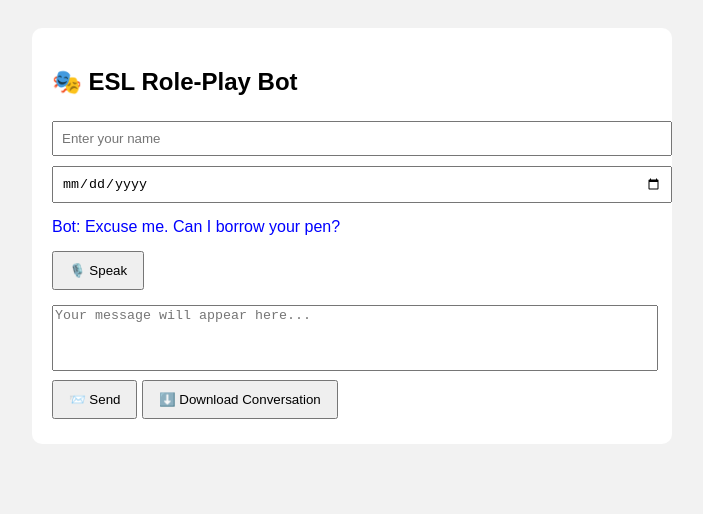
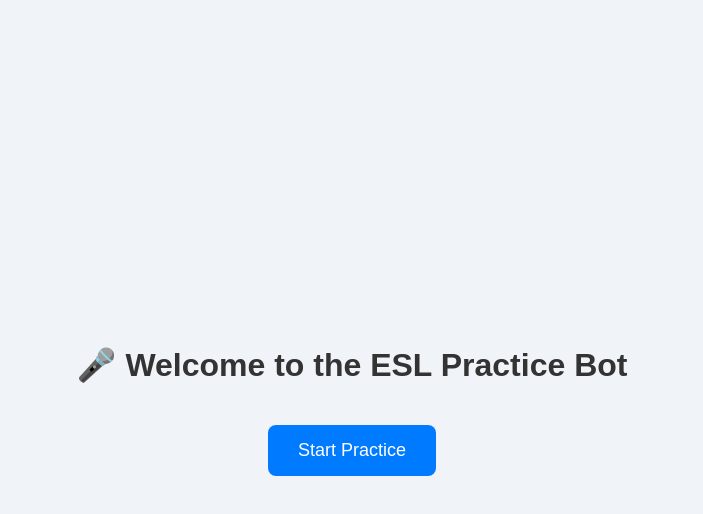
Before and after one commit to Renarbon/Mychattybots, a plain HTML site: page Index.html in a window 1280 px wide. Shown: the whole page, without its empty margins (288-991 px from the left). Drawn offline with nearby package versions, Linux system fonts and the light colour scheme.

Commit message:
Update Index.html

```diff
--- a/Index.html
+++ b/Index.html
@@ -1,170 +1,40 @@
 <!DOCTYPE html>
 <html lang="en">
 <head>
-  <meta charset="UTF-8" />
-  <title>ESL Role-Play Bot</title>
-  <script src="https://cdnjs.cloudflare.com/ajax/libs/jspdf/2.5.1/jspdf.umd.min.js"></script>
+  <meta charset="UTF-8">
+  <title>Welcome – ESL ChattyBot</title>
   <style>
-    body { font-family: Arial; padding: 20px; background: #f2f2f2; }
-    #chat { background: white; padding: 20px; max-width: 600px; margin: auto; border-radius: 10px; }
-    .message { margin: 10px 0; }
-    .user { color: green; }
-    .bot { color: blue; }
-    .correction { color: red; font-size: 0.9em; }
-    textarea { width: 100%; height: 60px; margin-top: 10px; resize: none; }
-    input { width: 100%; padding: 8px; margin: 5px 0; }
-    button { padding: 10px 15px; margin: 5px 0; }
+    body {
+      font-family: Arial, sans-serif;
+      background: #f0f4f8;
+      display: flex;
+      flex-direction: column;
+      align-items: center;
+      justify-content: center;
+      height: 100vh;
+      margin: 0;
+    }
+    h1 {
+      color: #333;
+    }
+    a.button {
+      display: inline-block;
+      padding: 15px 30px;
+      background-color: #007bff;
+      color: white;
+      font-size: 18px;
+      border-radius: 8px;
+      text-decoration: none;
+      margin-top: 20px;
+      transition: background-color 0.3s ease;
+    }
+    a.button:hover {
+      background-color: #0056b3;
+    }
   </style>
 </head>
 <body>
-  <div id="chat">
-    <h2>🎭 ESL Role-Play Bot</h2>
-    <div>
-      <input id="studentName" placeholder="Enter your name" />
-      <input id="sessionDate" type="date" />
-    </div>
-    <div id="conversation"></div>
-    <button onclick="startRecording()">🎙️ Speak</button>
-    <textarea id="textOutput" readonly placeholder="Your message will appear here..."></textarea>
-    <button onclick="sendMessage()">📨 Send</button>
-    <button onclick="downloadPDF()">⬇️ Download Conversation</button>
-  </div>
-
-  <script>
-    const scriptLines = [
-      "Excuse me. Can I borrow your pen?",
-      "I need to go to the restroom, would you mind taking a look at my things for a moment?",
-      "Thanks, if it hadn’t been for you, I wouldn’t have been able to go to the restroom.",
-      "Oh, the announcer is calling us, are you taking the same plane?",
-      "Please check the script. Would you like to practice again?"
-    ];
-
-    let scriptStep = 0;
-    let waitingForRestartAnswer = false;
-    let introSpoken = false;
-    const transcript = [];
-    const conversationDiv = document.getElementById('conversation');
-    const textOutput = document.getElementById('textOutput');
-
-    window.onload = () => {
-      if (!introSpoken) {
-        speak("Are you ready to practice?");
-        introSpoken = true;
-        setTimeout(() => speakAndShowBotLine(), 1500);
-      }
-    };
-
-    function startRecording() {
-      const recognition = new (window.SpeechRecognition || window.webkitSpeechRecognition)();
-      recognition.lang = 'en-US';
-      recognition.interimResults = false;
-      recognition.maxAlternatives = 1;
-      recognition.start();
-
-      recognition.onresult = function(event) {
-        const userText = event.results[0][0].transcript;
-        textOutput.value = userText;
-      };
-
-      recognition.onerror = function(event) {
-        alert("Speech recognition error: " + event.error);
-      };
-    }
-
-    function sendMessage() {
-      const userText = textOutput.value.trim();
-      if (!userText) {
-        alert("Please record your response first.");
-        return;
-      }
-
-      addMessage('user', userText);
-      const corrected = correctGrammar(userText);
-      if (corrected !== userText) {
-        addCorrection(corrected);
-      }
-      textOutput.value = '';
-
-      if (waitingForRestartAnswer) {
-        handleRestartDecision(userText.toLowerCase());
-      } else {
-        scriptStep++;
-        if (scriptStep < scriptLines.length - 1) {
-          speakAndShowBotLine();
-        } else {
-          waitingForRestartAnswer = true;
-          speakAndShowBotLine();
-        }
-      }
-    }
-
-    function correctGrammar(text) {
-      // Placeholder grammar fixer – simple common correction
-      return text.replace("i am", "I am").replace("i ", "I ").replace("dont", "don't").replace("wanna", "want to");
-    }
-
-    function addCorrection(text) {
-      const div = document.createElement('div');
-      div.className = 'correction';
-      div.textContent = `📝 Suggested: ${text}`;
-      conversationDiv.appendChild(div);
-    }
-
-    function handleRestartDecision(userInput) {
-      if (userInput.includes("yes")) {
-        scriptStep = 0;
-        waitingForRestartAnswer = false;
-        addMessage('bot', "(Restarting the script...)");
-        speak("Let's begin again.");
-        setTimeout(() => speakAndShowBotLine(), 1500);
-      } else if (userInput.includes("no")) {
-        addMessage('bot', "Thank you for practicing. See you next time!");
-        speak("Thank you for practicing. See you next time!");
-        waitingForRestartAnswer = false;
-      } else {
-        addMessage('bot', "Please say yes or no.");
-        speak("Please say yes or no.");
-      }
-    }
-
-    function speakAndShowBotLine() {
-      const botLine = scriptLines[scriptStep];
-      addMessage('bot', botLine);
-      speak(botLine);
-    }
-
-    function addMessage(who, text) {
-      const div = document.createElement('div');
-      div.className = `message ${who}`;
-      div.textContent = `${who === 'user' ? 'You' : 'Bot'}: ${text}`;
-      conversationDiv.appendChild(div);
-      transcript.push({ who, text });
-    }
-
-    function speak(text) {
-      const msg = new SpeechSynthesisUtterance(text);
-      speechSynthesis.speak(msg);
-    }
-
-    function downloadPDF() {
-      const { jsPDF } = window.jspdf;
-      const doc = new jsPDF();
-      const name = document.getElementById("studentName").value || "Unknown Student";
-      const date = document.getElementById("sessionDate").value || new Date().toISOString().split('T')[0];
-      doc.text(`Conversation Transcript`, 10, 10);
-      doc.text(`Name: ${name}`, 10, 20);
-      doc.text(`Date: ${date}`, 10, 30);
-      let y = 40;
-      transcript.forEach(entry => {
-        doc.text(`${entry.who === 'bot' ? 'Bot' : 'Student'}: ${entry.text}`, 10, y);
-        y += 10;
-        if (y > 280) {
-          doc.addPage();
-          y = 20;
-        }
-      });
-      doc.save("conversation.pdf");
-    }
-  </script>
+  <h1>🎤 Welcome to the ESL Practice Bot</h1>
+  <a class="button" href="chattybot.html">Start Practice</a>
 </body>
 </html>
```
